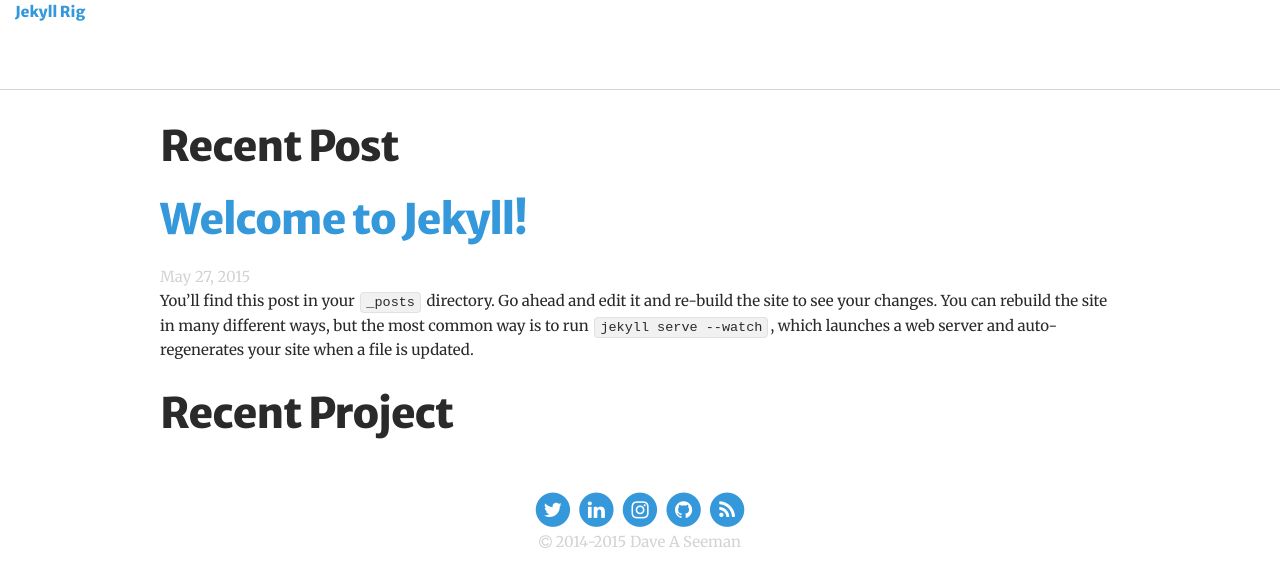
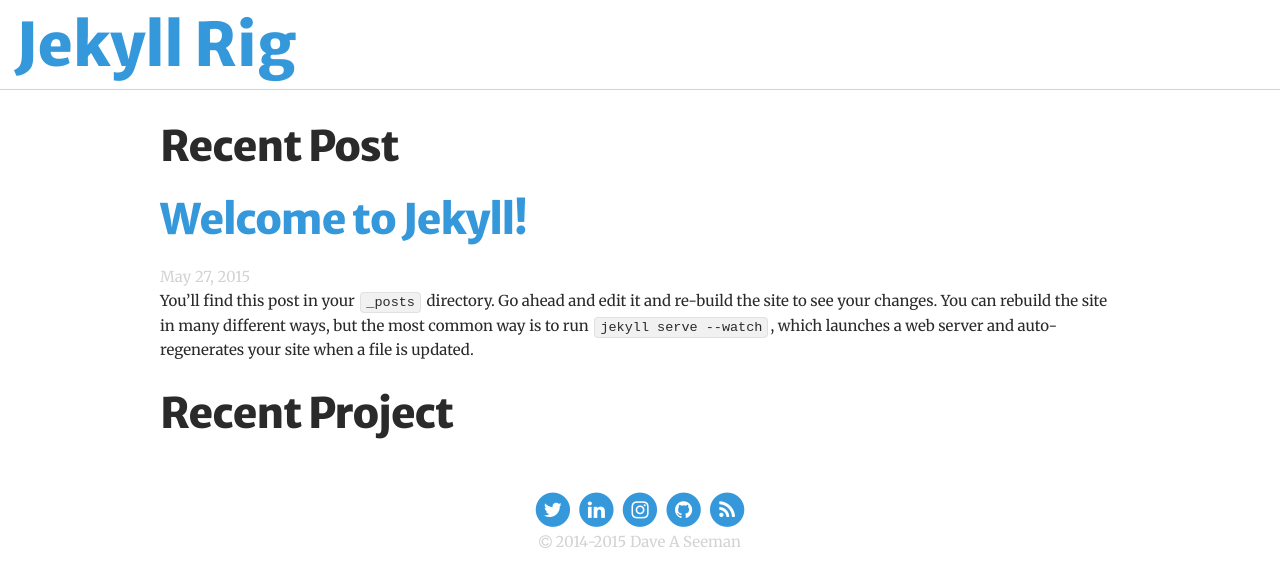
Before and after one commit to daveas/jekyll-template, a Jekyll site: the page built from index.html, in a window 1280 px wide. Shown: the top 587 px of the page. Built offline with Jekyll 4.4.1, drawn with Linux system fonts in a browser that asks for light colours; nearby versions of some CDN libraries.

Commit message:
Update _header.scss

```diff
--- a/_sass/_header.scss
+++ b/_sass/_header.scss
@@ -7,6 +7,8 @@
 }
 
 .site-title {
+  font-size: $spacing-unit*2;
+  line-height: $spacing-unit*3;
   max-width: 30%;
   float: left;
     img {
```
